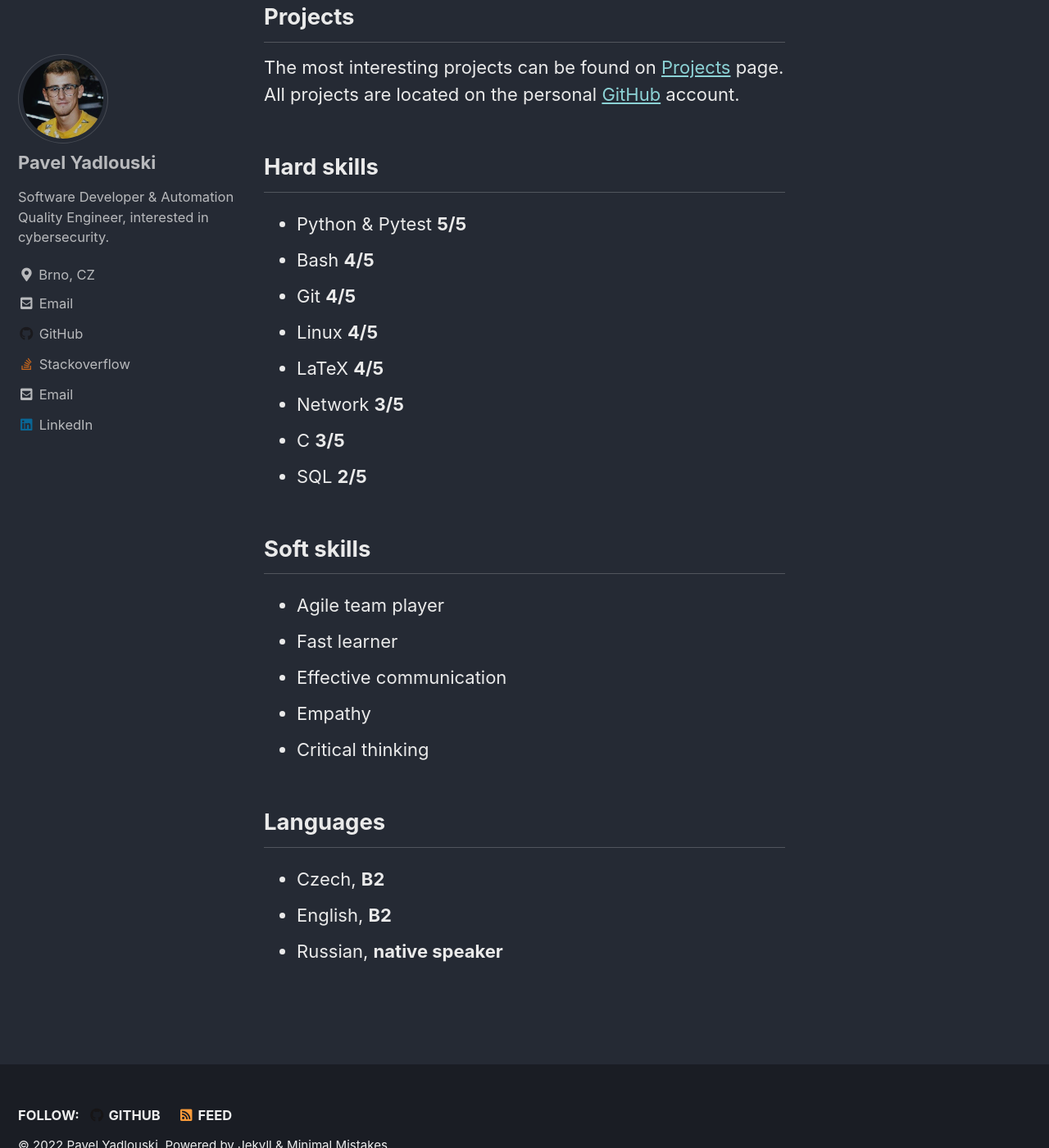
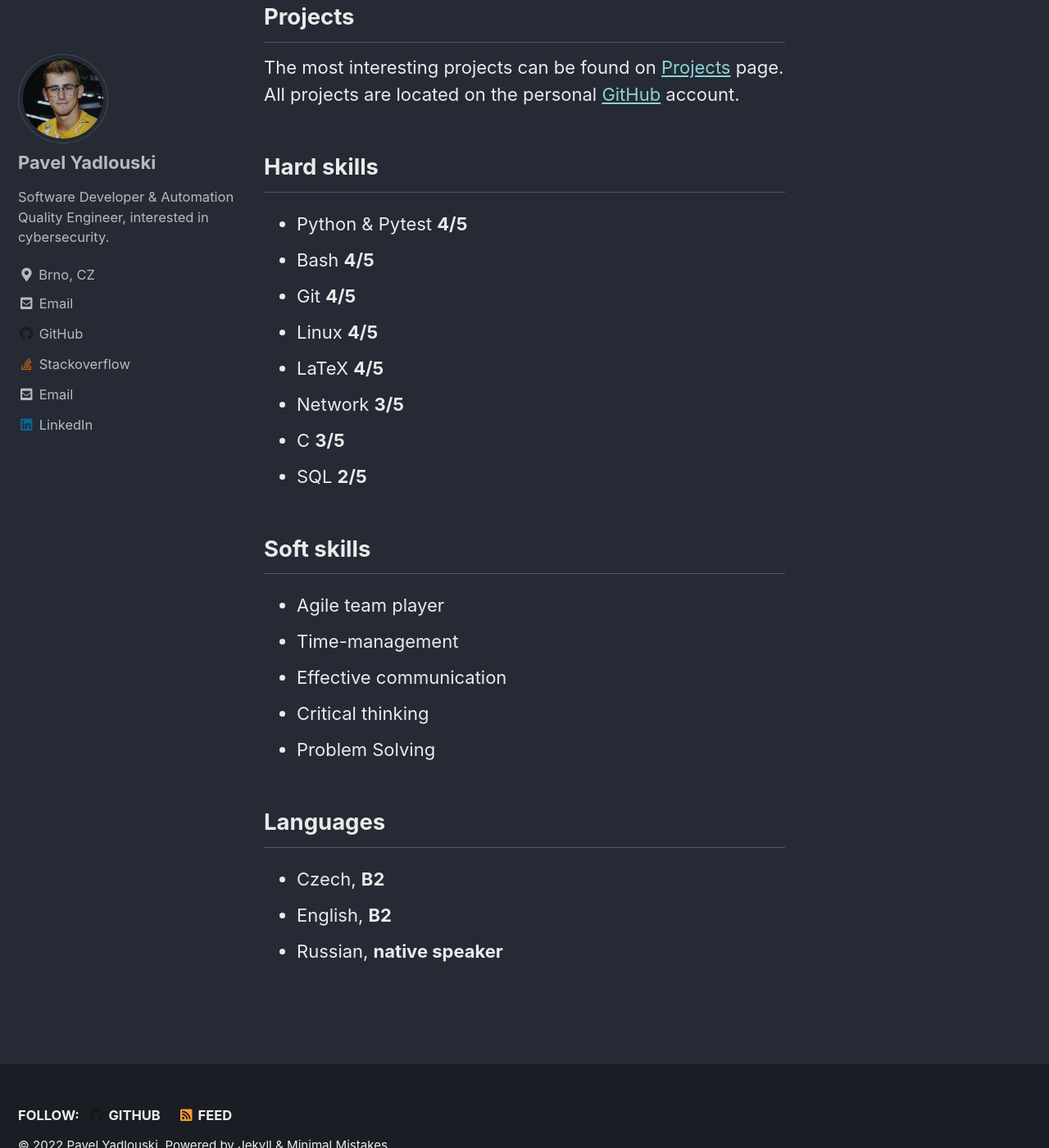
Before and after one commit to x00Pavel/x00Pavel.github.io, a Jekyll site: the page built from _pages/resume.md, in a window 1280 px wide and 1400 px high, scrolled down 1691 px. Shown: the whole window at 82% size. Built offline with Jekyll 4.4.1, drawn with Linux system fonts in a browser that asks for light colours; cached includes are drawn as plain includes.

Commit message:
Update resume.md

```diff
--- a/_pages/resume.md
+++ b/_pages/resume.md
@@ -51,7 +51,7 @@ All projects are located on the personal [GitHub](https://github.com/x00Pavel) a
 
 ## Hard skills
 
-+ Python & Pytest **5/5**
++ Python & Pytest **4/5**
 + Bash **4/5**
 + Git **4/5**
 + Linux **4/5**
@@ -63,10 +63,10 @@ All projects are located on the personal [GitHub](https://github.com/x00Pavel) a
 ## Soft skills
 
 + Agile team player
-+ Fast learner
++ Time-management
 + Effective communication
-+ Empathy
 + Critical thinking
++ Problem Solving
 
 ## Languages
 
```
